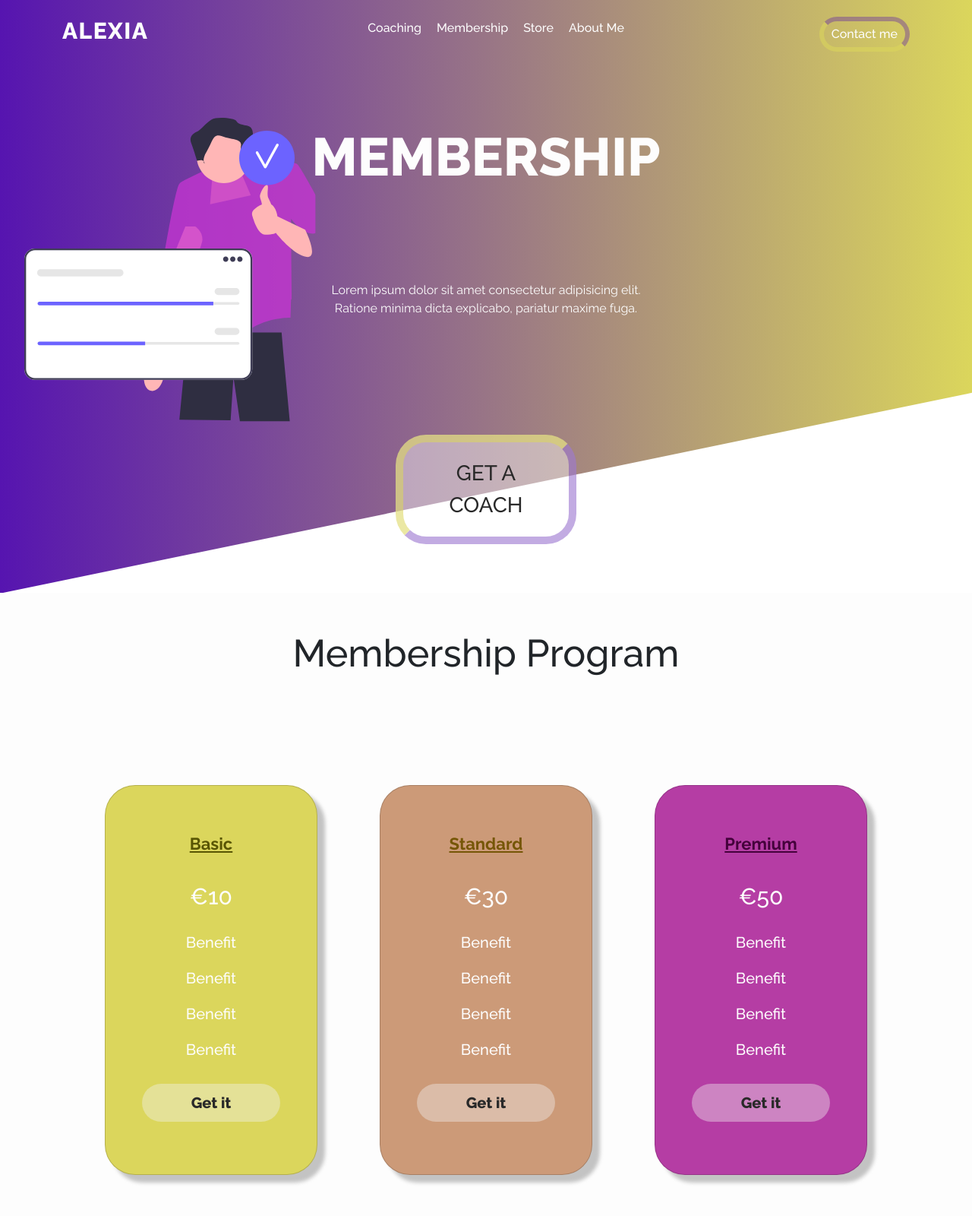
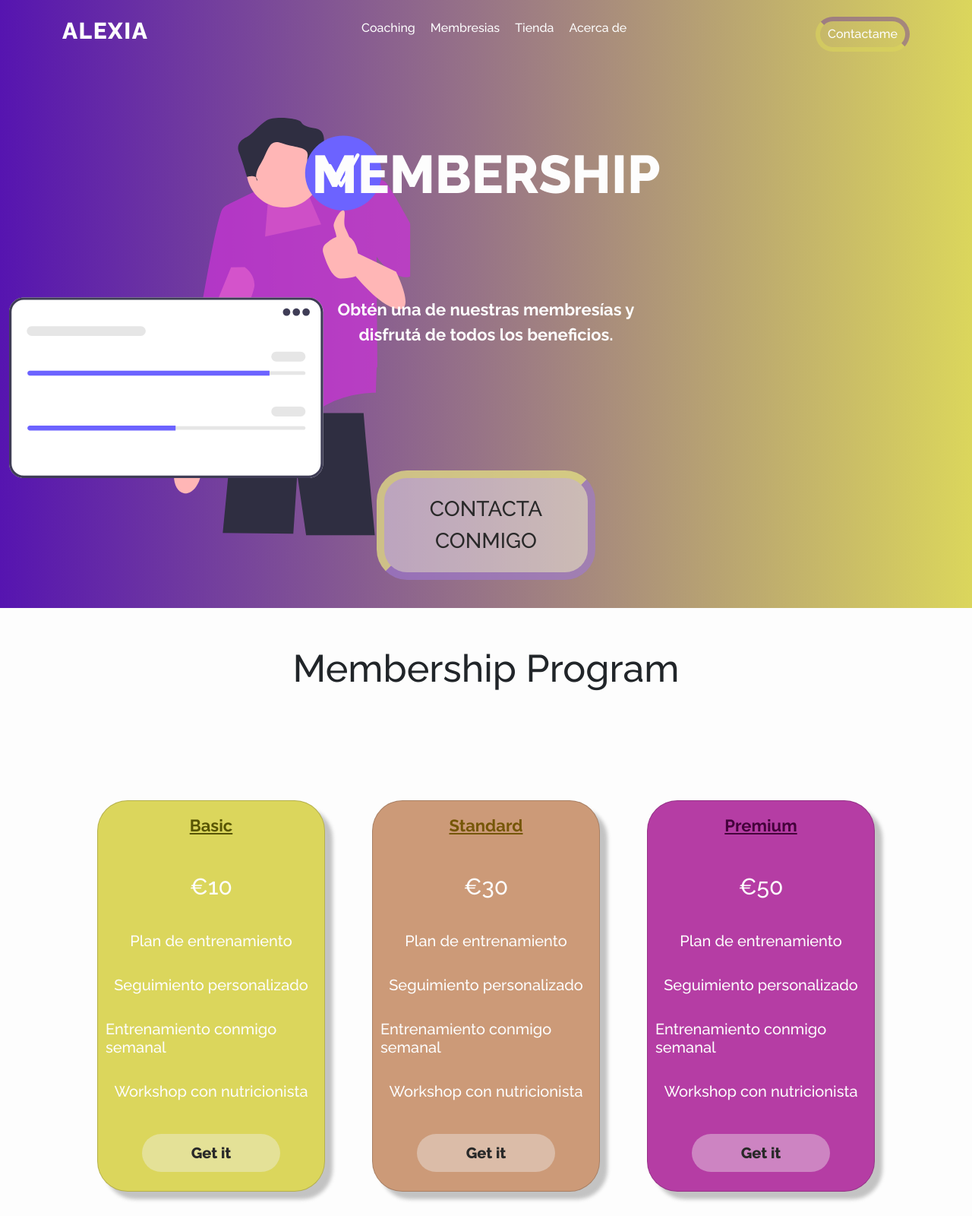
Before and after one commit to Tonybrandt/project-coderhouse, a plain HTML site: page pages/membership.html in a window 1280 px wide. Shown: the top 1600 px of the page at 76% size. Drawn offline with nearby package versions, Linux system fonts and the light colour scheme.

Commit message:
ajustando detalles

```diff
--- a/pages/membership.html
+++ b/pages/membership.html
@@ -35,17 +35,17 @@
                             <a href="coaching.html" class="link">Coaching</a>
                         </li>
                         <li>
-                            <a href="membership.html" class="link">Membership</a>
+                            <a href="membership.html" class="link">Membresias</a>
                         </li>
                         <li>
-                            <a href="store.html" class="link">Store</a>
+                            <a href="store.html" class="link">Tienda</a>
                         </li>
                         <li>
-                            <a href="about.html" class="link">About Me</a>
+                            <a href="about.html" class="link">Acerca de</a>
                         </li>
                     </ul>
 
-                    <a href="contact.html" class="nav__btn">Contact me</a>
+                    <a href="contact.html" class="nav__btn">Contactame</a>
                 </nav>
 
                 <nav class="navbar">
@@ -70,16 +70,16 @@
                                     </li>
                                     <li class="nav-item">
                                         <a class="nav-link active" aria-current="page"
-                                            href="membership.html">Membership</a>
+                                            href="membership.html">Membresias</a>
                                     </li>
                                     <li class="nav-item">
-                                        <a class="nav-link active" aria-current="page" href="store.html">Store</a>
+                                        <a class="nav-link active" aria-current="page" href="store.html">Tienda</a>
                                     </li>
                                     <li class="nav-item">
-                                        <a class="nav-link active" aria-current="page" href="about.html">About me
+                                        <a class="nav-link active" aria-current="page" href="about.html">Acerca de
                                     <li class="nav-item">
                                         <a class="nav-link active nav__btn" aria-current="page"
-                                            href="contact.html">Contact me</a>
+                                            href="contact.html">Contactame</a>
                                     </li>
                                 </ul>
                                 </li>
@@ -94,19 +94,13 @@
                     </div>
 
                     <div class="text-container">
-                        <p class="copy">Lorem ipsum dolor sit amet consectetur adipisicing elit. <br> Ratione minima
-                            dicta explicabo, pariatur maxime fuga.</p>
+                        <p class="copy">Obtén una de nuestras membresías y disfrutá de todos los beneficios.</p>
                     </div>
 
                     <img class="header__svg--modifier" src="../images/join.svg" alt="registrations">
 
-                    <a class="header__btn" href="contact.html">GET A <br>COACH</a>
+                    <a class="header__btn" href="contact.html">CONTACTA <br> CONMIGO</a>
                 </section>
-            </div>
-            <div class="wave">
-                <svg width="1354" height="280" viewBox="0 0 1354 280" fill="none" xmlns="http://www.w3.org/2000/svg">
-                    <path d="M1354.22 0.513672L0 279.821H1354.22V136.164V0.513672Z" fill="white" />
-                </svg>
             </div>
         </header>
 
@@ -120,10 +114,10 @@
                             <a href="" class="card__title__name">Basic</a>
                         </div>
                         <h5 class="price">€10</h5>
-                        <h6 class="card__copy">Benefit</h6>
-                        <h6 class="card__copy">Benefit</h6>
-                        <h6 class="card__copy">Benefit</h6>
-                        <h6 class="card__copy">Benefit</h6>
+                        <h6 class="card__copy">Plan de entrenamiento</h6>
+                        <h6 class="card__copy">Seguimiento personalizado</h6>
+                        <h6 class="card__copy">Entrenamiento conmigo semanal</h6>
+                        <h6 class="card__copy">Workshop con nutricionista</h6>
                         <a href="" class="membership__btn">Get it</a>
                     </div>
                     <div class="card card2">
@@ -131,10 +125,10 @@
                             <a href="" class="card__title__name">Standard</a>
                         </div>
                         <h5 class="price">€30</h5>
-                        <h6 class="card__copy">Benefit</h6>
-                        <h6 class="card__copy">Benefit</h6>
-                        <h6 class="card__copy">Benefit</h6>
-                        <h6 class="card__copy">Benefit</h6>
+                        <h6 class="card__copy">Plan de entrenamiento</h6>
+                        <h6 class="card__copy">Seguimiento personalizado</h6>
+                        <h6 class="card__copy">Entrenamiento conmigo semanal</h6>
+                        <h6 class="card__copy">Workshop con nutricionista</h6>
                         <a href="" class="membership__btn">Get it</a>
                     </div>
                     <div class="card card3">
@@ -142,10 +136,10 @@
                             <a href="" class="card__title__name">Premium</a>
                         </div>
                         <h5 class="price">€50</h5>
-                        <h6 class="card__copy">Benefit</h6>
-                        <h6 class="card__copy">Benefit</h6>
-                        <h6 class="card__copy">Benefit</h6>
-                        <h6 class="card__copy">Benefit</h6>
+                        <h6 class="card__copy">Plan de entrenamiento</h6>
+                        <h6 class="card__copy">Seguimiento personalizado</h6>
+                        <h6 class="card__copy">Entrenamiento conmigo semanal</h6>
+                        <h6 class="card__copy">Workshop con nutricionista</h6>
                         <a href="" class="membership__btn">Get it</a>
                     </div>
                 </article>
--- a/scss/style.scss
+++ b/scss/style.scss
@@ -16,15 +16,13 @@ $breakpoint-tablet: 768px;
 //   desktop: 1024px,
 // ) !default;
 
-
 .span {
     display: none;
 }
 
 .header {
     width: 100%;
-    max-width: $max-width;
-    height: calc(100vh - 20px);
+    height: 100vh;
     background: linear-gradient(to right, #5614b0, #dbd65c);
     margin: 0 auto;
     position: relative;
@@ -76,7 +74,12 @@ $breakpoint-tablet: 768px;
                 border-radius: 40px;
                 padding: 5px 10px;
                 text-align: $align;
+                transition: all 0.5s;
+                &:hover {
+                    transform: scale(1.2);
+                }
             }
+
         }
         @media screen and (max-width: 850px) {
             .nav {
@@ -115,7 +118,7 @@ $breakpoint-tablet: 768px;
 /* FIN bootstrap */
 
 .header__content {
-    height: calc(100vh - 70px);
+    height: 100vh;
     @include flex-box (space-evenly);
     position: relative;
     flex-direction: column;
@@ -138,17 +141,20 @@ $breakpoint-tablet: 768px;
         color: $color-white;
         padding-bottom: 50px;
         .copy {
+            width: 60%;
+            margin: 0 auto;
             color: $color-white;
             text-align: $align;
-            margin-top: 25px;
+            font-weight: bold;
+            font-size: 22px;
             z-index: 10;
         }
     }
     .header__svg {
         position: absolute;
-        left: -50px;
+        left: -70px;
         top: 80px;
-        height: 400px;
+        height: 550px;
         z-index: 1;
     }
 
@@ -192,15 +198,12 @@ $breakpoint-tablet: 768px;
     padding: 70px 15px;
     flex-flow: row wrap;
     width: 100%;
-    max-width: $max-width;
     margin: 0 auto;
     .card {
-        max-height: 550px;
-        max-width: 300px;
-        min-width: 280px;
-        min-height: 340px;
-        @include flex-box (center);
-        flex-direction: column;
+        height: 515px;
+        width: 300px;
+        @include flex-box (space-around);
+        // flex-direction: column;
         border-radius: 40px;
         overflow: hidden;
         padding: 10px;
@@ -222,19 +225,16 @@ $breakpoint-tablet: 768px;
     .card1 {
         background-color: #DBD65C;
         color: #585503;
-        height: 513px;
     }
 
     .card2 {
         background-color: #CC9A78;
         color: #755606;
-        height: 513px;
     }
 
     .card3 {
         background-color: #B53DA4;
         color: #44023B;
-        height: 513px;
     }
 }
 
@@ -265,7 +265,6 @@ $breakpoint-tablet: 768px;
 
 .info {
     width: 100%;
-    max-width: $max-width;
     margin: 0 auto;
     background-color: #AB12B8;
     position: relative;
@@ -302,7 +301,6 @@ $breakpoint-tablet: 768px;
 
 .footer {
     width: 100%;
-    max-width: $max-width;
     margin: 0 auto;
     background-color: #3C3C3C;
     padding: 20px;
@@ -326,6 +324,7 @@ $breakpoint-tablet: 768px;
         .list {
             display: flex;
             flex-direction: column;
+            align-items: flex-start;
             margin-left: 40px;
             .list__copy {
                 color: $color-white;
@@ -350,7 +349,6 @@ $breakpoint-tablet: 768px;
 .made {
     background-color: $dark;
     width: 100%;
-    max-width: $max-width;
     margin: 0 auto;
     padding: 10px 0;
     color: $color-white;
@@ -410,7 +408,6 @@ $breakpoint-tablet: 768px;
 
 .sections {
     width: 100%;
-    max-width: $max-width;
     margin: 0 auto;
     background-color: $color-white;
 }
@@ -440,7 +437,9 @@ $breakpoint-tablet: 768px;
 }
 
 .article__copy {
+    font-size: 22px;
     padding: 0 50px;
+    text-align: left;
 }
 
 /* MEMBERSHIP */
```
Also changed, not shown: index.html (+12 -10 lines), pages/about.html (+0 -5 lines), pages/coaching.html (+8 -26 lines), pages/contact.html (+1 -6 lines), pages/politic.html (+15 -24 lines), pages/store.html (+1 -7 lines), css/style.css, images/grupo.jpg (added), images/medidas.jpg (added), 1 other file.
